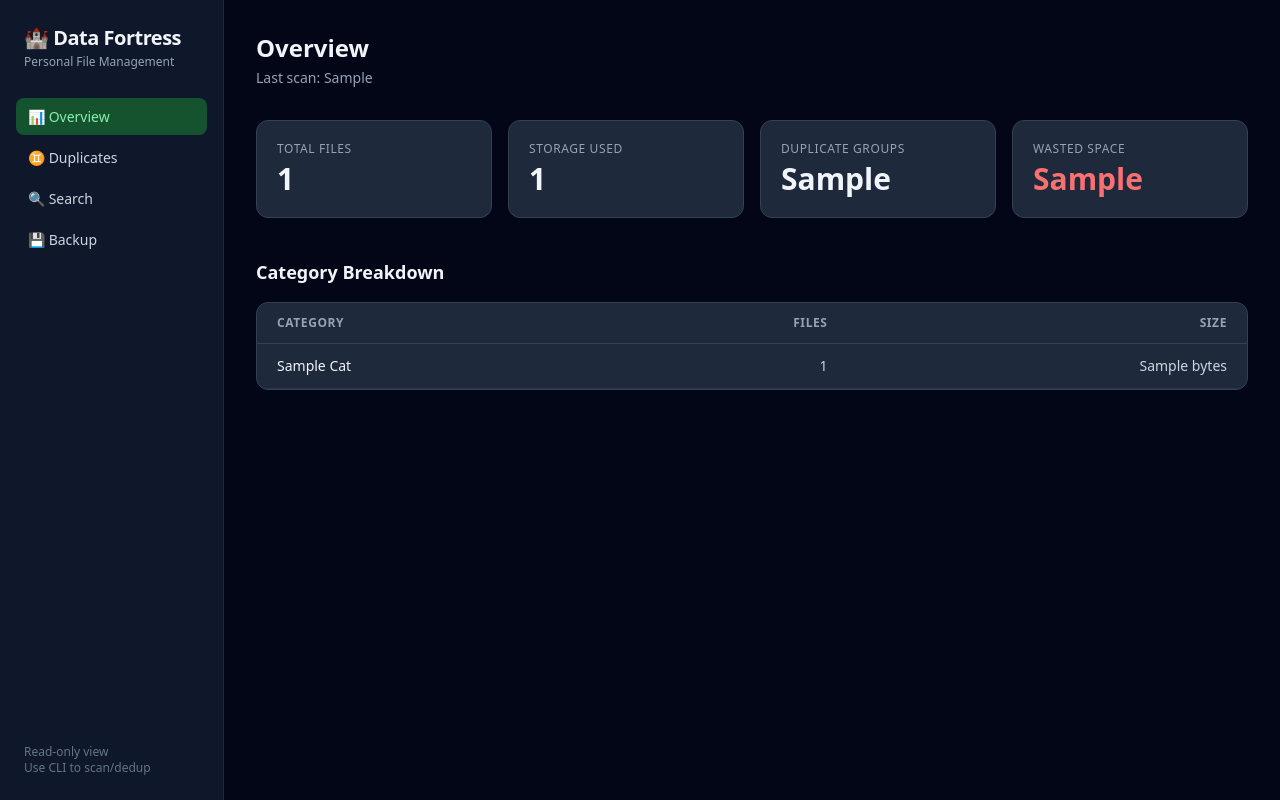
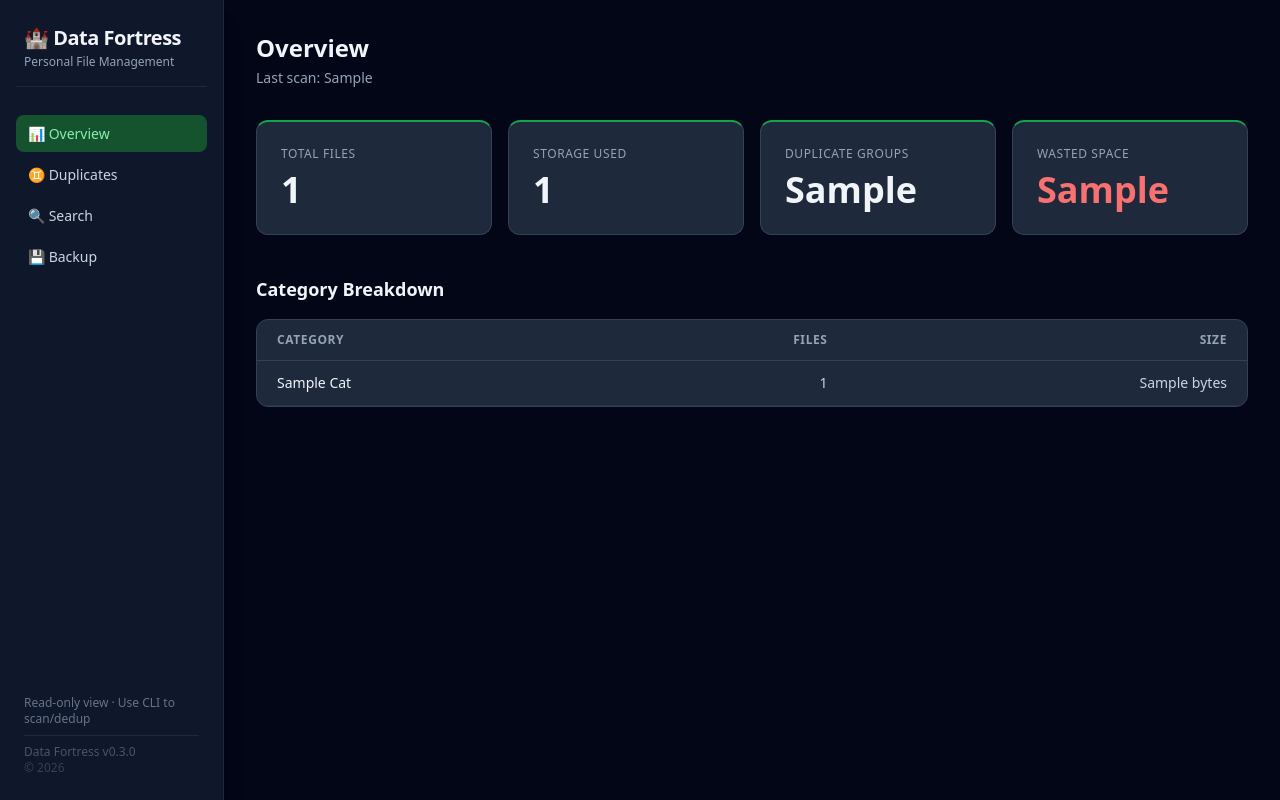
Before and after one commit to tom2025b/data-fortress, a Python web app: template templates/overview.html in a window 1280 px wide. Run offline with Jinja, Linux system fonts and the light colour scheme; the template is opened without the code that fills it: most values are stand-ins (such as "Sample title", 1, 10 or a date in 2020); some libraries are stand-ins or nearby versions.

Commit message:
ui: polish dark theme, bigger metric cards, sidebar footer
- Explicit bg-slate-950 on body; shadow-xl on sidebar for depth
- Sidebar logo block gets a bottom border separating it from nav links
- Sidebar footer: "Data Fortress v0.3.0 · © 2026" below a subtle rule
- Metric cards: p-5→p-6, text-3xl font-bold→text-4xl font-extrabold,
  green accent top-border (border-t-2 border-t-green-600) on all four

Co-Authored-By: Claude Sonnet 4.6 <noreply@anthropic.com>

```diff
--- a/templates/base.html
+++ b/templates/base.html
@@ -31,14 +31,14 @@
   <script src="https://unpkg.com/htmx.org@1.9.12" defer></script>
 </head>
 
-<body class="h-full text-slate-100 flex">
+<body class="h-full bg-slate-950 text-slate-100 flex">
 
   <!-- ── Sidebar navigation ───────────────────────────────────────────────── -->
-  <nav class="w-56 flex-shrink-0 bg-slate-900 border-r border-slate-800
+  <nav class="w-56 flex-shrink-0 bg-slate-900 border-r border-slate-800 shadow-xl
               flex flex-col py-6 px-4 gap-1">
 
-    <!-- Logo / title -->
-    <div class="mb-6 px-2">
+    <!-- Logo / title — bottom border separates it from the nav links -->
+    <div class="mb-6 px-2 pb-4 border-b border-slate-800">
       <span class="text-xl font-bold tracking-tight">🏰 Data Fortress</span>
       <p class="text-xs text-slate-400 mt-0.5">Personal File Management</p>
     </div>
@@ -49,9 +49,16 @@
     <a href="/search"     class="nav-link {% block nav_search %}{% endblock %}">🔍 Search</a>
     <a href="/backup"     class="nav-link {% block nav_backup %}{% endblock %}">💾 Backup</a>
 
-    <!-- Spacer pushes the footer hint to the bottom -->
+    <!-- Spacer pushes the footer block to the bottom -->
     <div class="flex-1"></div>
-    <p class="text-xs text-slate-500 px-2">Read-only view<br>Use CLI to scan/dedup</p>
+    <div class="px-2 space-y-2">
+      <p class="text-xs text-slate-500">Read-only view · Use CLI to scan/dedup</p>
+      <!-- Version footer — separated by a subtle rule -->
+      <div class="pt-2 border-t border-slate-800">
+        <p class="text-xs text-slate-600">Data Fortress v0.3.0</p>
+        <p class="text-xs text-slate-700">© 2026</p>
+      </div>
+    </div>
   </nav>
 
   <!-- ── Main content area ────────────────────────────────────────────────── -->
--- a/templates/overview.html
+++ b/templates/overview.html
@@ -8,28 +8,30 @@
 <p class="text-slate-400 text-sm mb-8">Last scan: {{ last_scan }}</p>
 
 <!-- ── Four metric cards ──────────────────────────────────────────────────── -->
+<!-- border-t-2 + border-t-green-600 overrides the default border-slate-700  -->
+<!-- on just the top edge, giving each card a green accent stripe.            -->
 <div class="grid grid-cols-2 xl:grid-cols-4 gap-4 mb-10">
 
-  <div class="bg-slate-800 rounded-xl p-5 border border-slate-700">
-    <p class="text-xs text-slate-400 uppercase tracking-wider mb-1">Total Files</p>
-    <p class="text-3xl font-bold">{{ total_files }}</p>
+  <div class="bg-slate-800 rounded-xl p-6 border border-slate-700 border-t-2 border-t-green-600">
+    <p class="text-xs text-slate-400 uppercase tracking-wider mb-2">Total Files</p>
+    <p class="text-4xl font-extrabold">{{ total_files }}</p>
   </div>
 
-  <div class="bg-slate-800 rounded-xl p-5 border border-slate-700">
-    <p class="text-xs text-slate-400 uppercase tracking-wider mb-1">Storage Used</p>
-    <p class="text-3xl font-bold">{{ total_bytes }}</p>
+  <div class="bg-slate-800 rounded-xl p-6 border border-slate-700 border-t-2 border-t-green-600">
+    <p class="text-xs text-slate-400 uppercase tracking-wider mb-2">Storage Used</p>
+    <p class="text-4xl font-extrabold">{{ total_bytes }}</p>
   </div>
 
-  <div class="bg-slate-800 rounded-xl p-5 border border-slate-700">
-    <p class="text-xs text-slate-400 uppercase tracking-wider mb-1">Duplicate Groups</p>
-    <p class="text-3xl font-bold {% if duplicate_groups > 0 %}text-amber-400{% endif %}">
+  <div class="bg-slate-800 rounded-xl p-6 border border-slate-700 border-t-2 border-t-green-600">
+    <p class="text-xs text-slate-400 uppercase tracking-wider mb-2">Duplicate Groups</p>
+    <p class="text-4xl font-extrabold {% if duplicate_groups > 0 %}text-amber-400{% endif %}">
       {{ duplicate_groups }}
     </p>
   </div>
 
-  <div class="bg-slate-800 rounded-xl p-5 border border-slate-700">
-    <p class="text-xs text-slate-400 uppercase tracking-wider mb-1">Wasted Space</p>
-    <p class="text-3xl font-bold {% if wasted_bytes != "0 B" %}text-red-400{% endif %}">
+  <div class="bg-slate-800 rounded-xl p-6 border border-slate-700 border-t-2 border-t-green-600">
+    <p class="text-xs text-slate-400 uppercase tracking-wider mb-2">Wasted Space</p>
+    <p class="text-4xl font-extrabold {% if wasted_bytes != "0 B" %}text-red-400{% endif %}">
       {{ wasted_bytes }}
     </p>
   </div>
```
